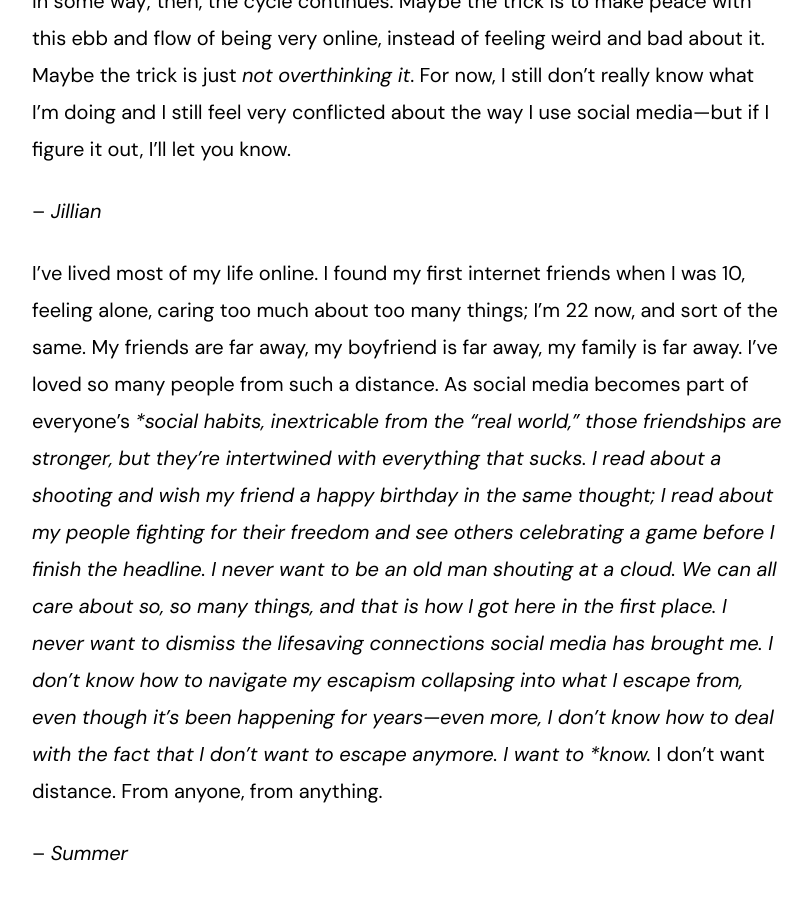
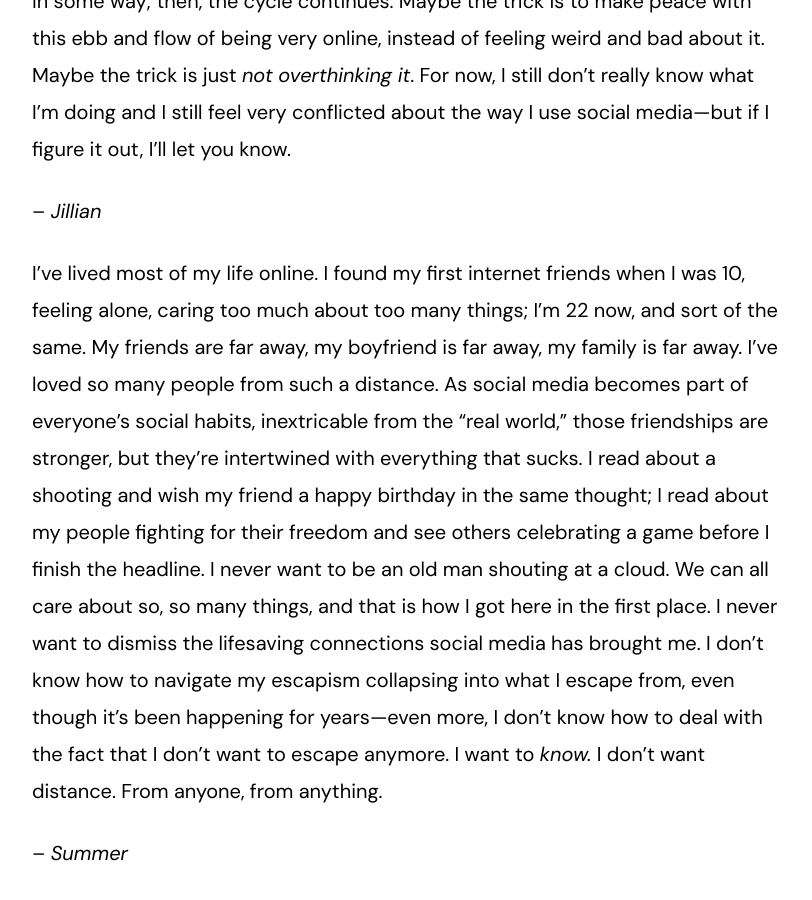
Before and after one commit to jilliangmeehan/letters-to-summer, a Jekyll site: the page built from _posts/2020-01-30-31.markdown, in a window 1280 px wide and 900 px high, scrolled down 979 px. Shown: the whole window, without its empty margins (233-1045 px from the left). Built offline with Jekyll 4.4.1, drawn with Linux system fonts in a browser that asks for light colours.

Commit message:
Updated 31

```diff
--- a/_posts/2020-01-30-31.markdown
+++ b/_posts/2020-01-30-31.markdown
@@ -15,7 +15,7 @@ It's time for my scheduled annual spiral about social media—that lovely time o
 
 – *Jillian*
 
-I've lived most of my life online. I found my first internet friends when I was 10, feeling alone, caring too much about too many things; I'm 22 now, and sort of the same. My friends are far away, my boyfriend is far away, my family is far away. I've loved so many people from such a distance. As social media becomes part of everyone's **social habits, inextricable from the "real world," those friendships are stronger, but they're intertwined with everything that sucks. I read about a shooting and wish my friend a happy birthday in the same thought; I read about my people fighting for their freedom and see others celebrating a game before I finish the headline. I never want to be an old man shouting at a cloud. We can all care about so, so many things, and that is how I got here in the first place. I never want to dismiss the lifesaving connections social media has brought me. I don't know how to navigate my escapism collapsing into what I escape from, even though it's been happening for years—even more, I don't know how to deal with the fact that I don't want to escape anymore. I want to *know.* I don't want distance. From anyone, from anything.
+I've lived most of my life online. I found my first internet friends when I was 10, feeling alone, caring too much about too many things; I'm 22 now, and sort of the same. My friends are far away, my boyfriend is far away, my family is far away. I've loved so many people from such a distance. As social media becomes part of everyone's social habits, inextricable from the "real world," those friendships are stronger, but they're intertwined with everything that sucks. I read about a shooting and wish my friend a happy birthday in the same thought; I read about my people fighting for their freedom and see others celebrating a game before I finish the headline. I never want to be an old man shouting at a cloud. We can all care about so, so many things, and that is how I got here in the first place. I never want to dismiss the lifesaving connections social media has brought me. I don't know how to navigate my escapism collapsing into what I escape from, even though it's been happening for years—even more, I don't know how to deal with the fact that I don't want to escape anymore. I want to *know.* I don't want distance. From anyone, from anything.
 
 – *Summer*
 
```
